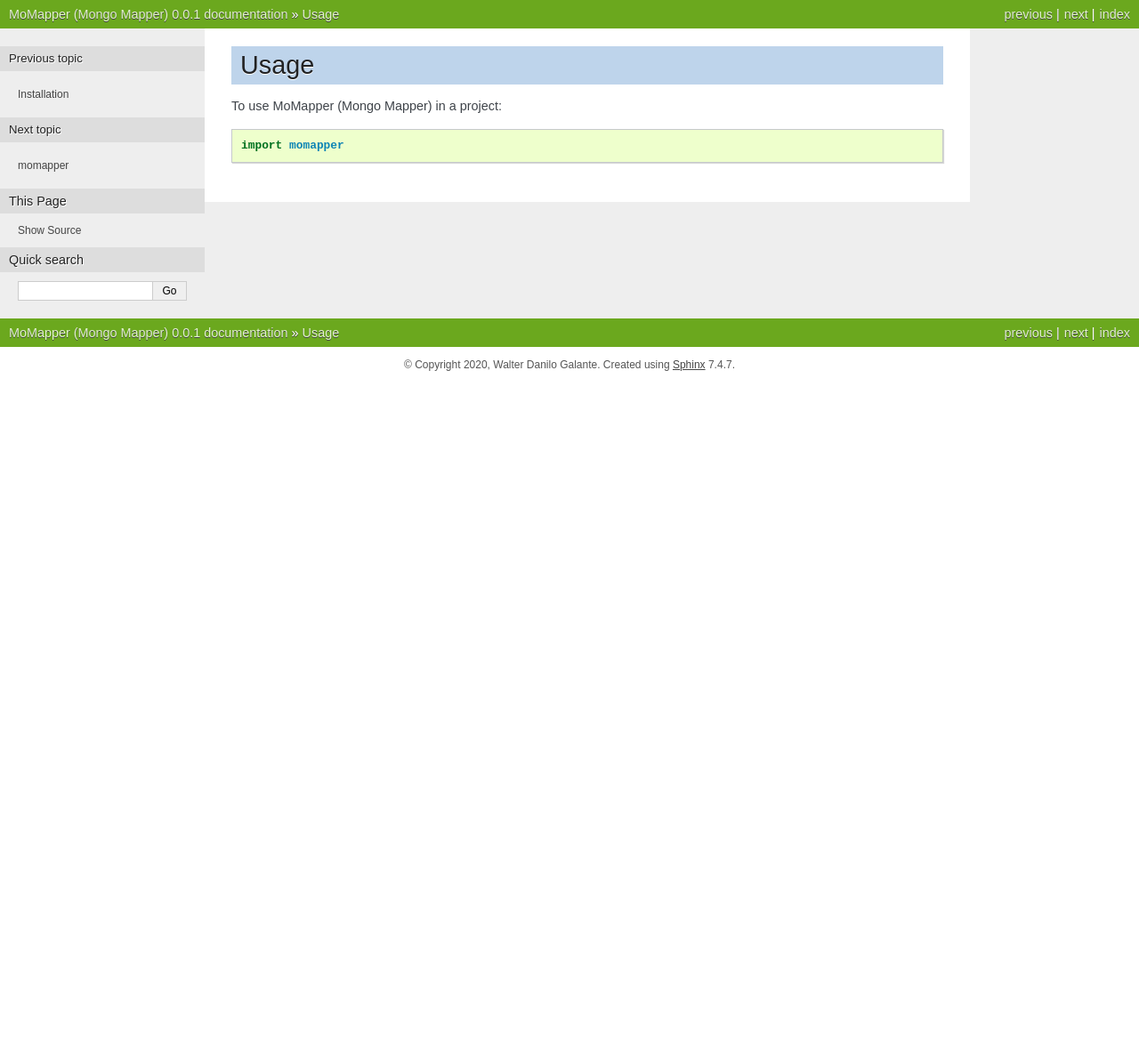
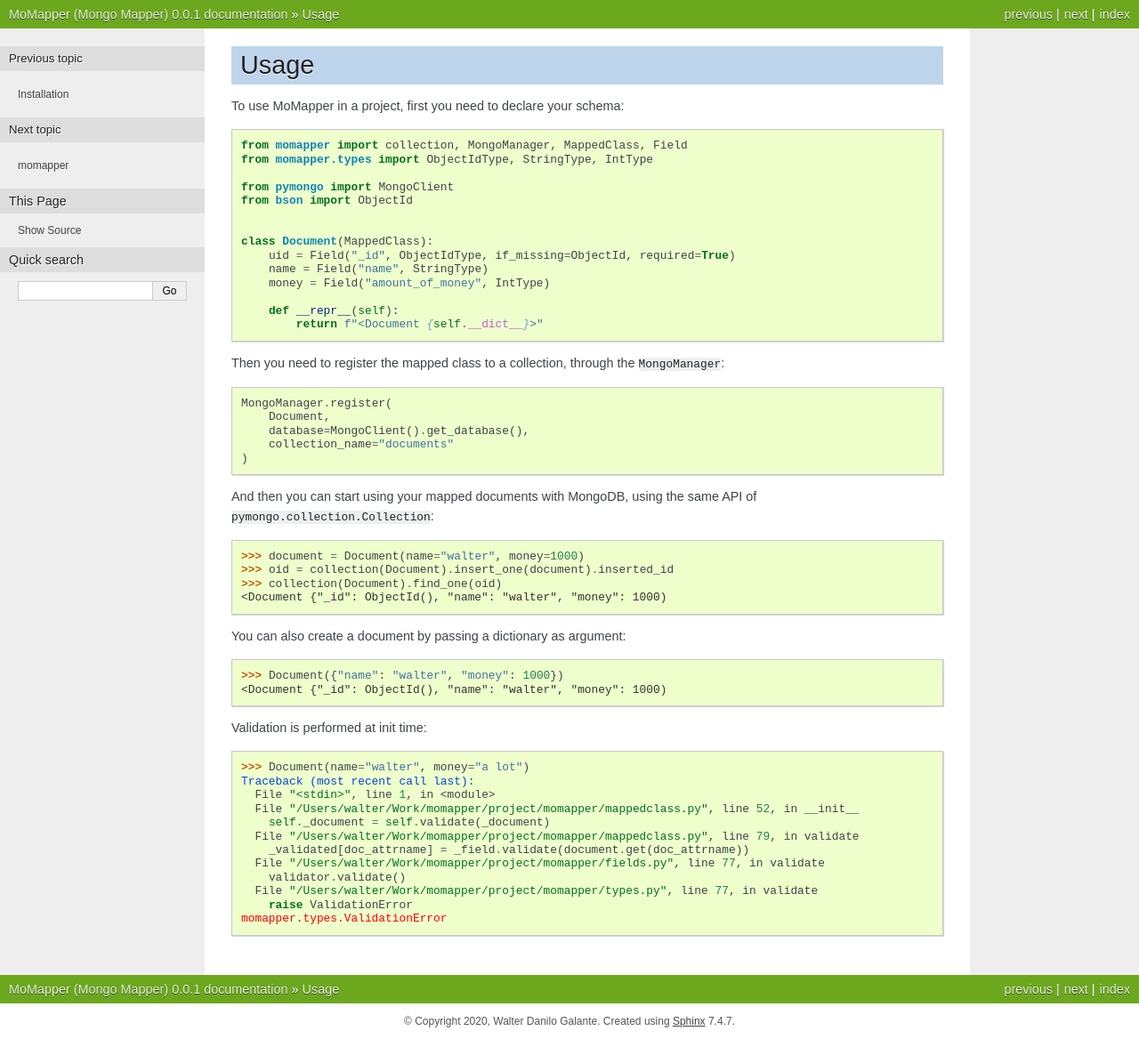
Before and after one commit to OvalMoney/momapper, a Sphinx documentation site: the page built from docs/usage.rst, in a window 1280 px wide. Shown: the whole page at 89% size. Built offline with Sphinx 7.4.7, drawn with Linux system fonts in a browser that asks for light colours; before the commit the page ends 900 px from its top, so only the background shows below that.

Commit message:
better docs

```diff
--- a/docs/index.rst
+++ b/docs/index.rst
@@ -1,5 +1,5 @@
 Welcome to MoMapper (Mongo Mapper)'s documentation!
-======================================
+===================================================
 
 .. toctree::
    :maxdepth: 2
--- a/docs/usage.rst
+++ b/docs/usage.rst
@@ -2,6 +2,54 @@
 Usage
 =====
 
-To use MoMapper (Mongo Mapper) in a project::
+To use MoMapper in a project, first you need to declare your schema::
 
-    import momapper
+    from momapper import collection, MongoManager, MappedClass, Field
+    from momapper.types import ObjectIdType, StringType, IntType
+
+    from pymongo import MongoClient
+    from bson import ObjectId
+
+
+    class Document(MappedClass):
+        uid = Field("_id", ObjectIdType, if_missing=ObjectId, required=True)
+        name = Field("name", StringType)
+        money = Field("amount_of_money", IntType)
+
+        def __repr__(self):
+            return f"<Document {self.__dict__}>"
+
+Then you need to register the mapped class to a collection, through the ``MongoManager``::
+
+    MongoManager.register(
+        Document,
+        database=MongoClient().get_database(),
+        collection_name="documents"
+    )
+
+And then you can start using your mapped documents with MongoDB, using the same API of ``pymongo.collection.Collection``::
+
+    >>> document = Document(name="walter", money=1000)
+    >>> oid = collection(Document).insert_one(document).inserted_id
+    >>> collection(Document).find_one(oid)
+    <Document {"_id": ObjectId(), "name": "walter", "money": 1000)
+
+You can also create a document by passing a dictionary as argument::
+
+    >>> Document({"name": "walter", "money": 1000})
+    <Document {"_id": ObjectId(), "name": "walter", "money": 1000)
+
+Validation is performed at init time::
+
+    >>> Document(name="walter", money="a lot")
+    Traceback (most recent call last):
+      File "<stdin>", line 1, in <module>
+      File "/Users/walter/Work/momapper/project/momapper/mappedclass.py", line 52, in __init__
+        self._document = self.validate(_document)
+      File "/Users/walter/Work/momapper/project/momapper/mappedclass.py", line 79, in validate
+        _validated[doc_attrname] = _field.validate(document.get(doc_attrname))
+      File "/Users/walter/Work/momapper/project/momapper/fields.py", line 77, in validate
+        validator.validate()
+      File "/Users/walter/Work/momapper/project/momapper/types.py", line 77, in validate
+        raise ValidationError
+    momapper.types.ValidationError
```
Also changed, not shown: README.rst (+11 -6 lines), 4 other files.
